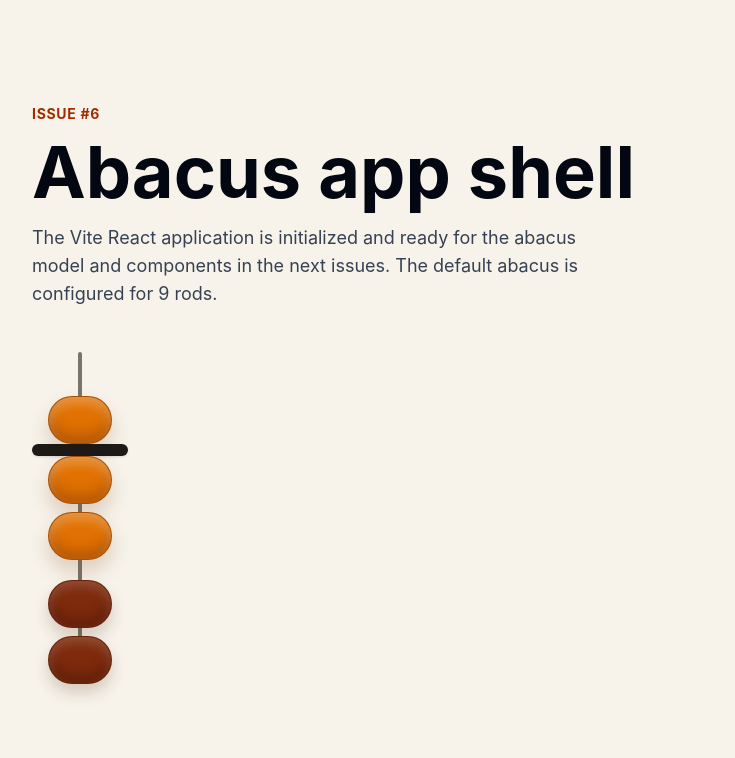
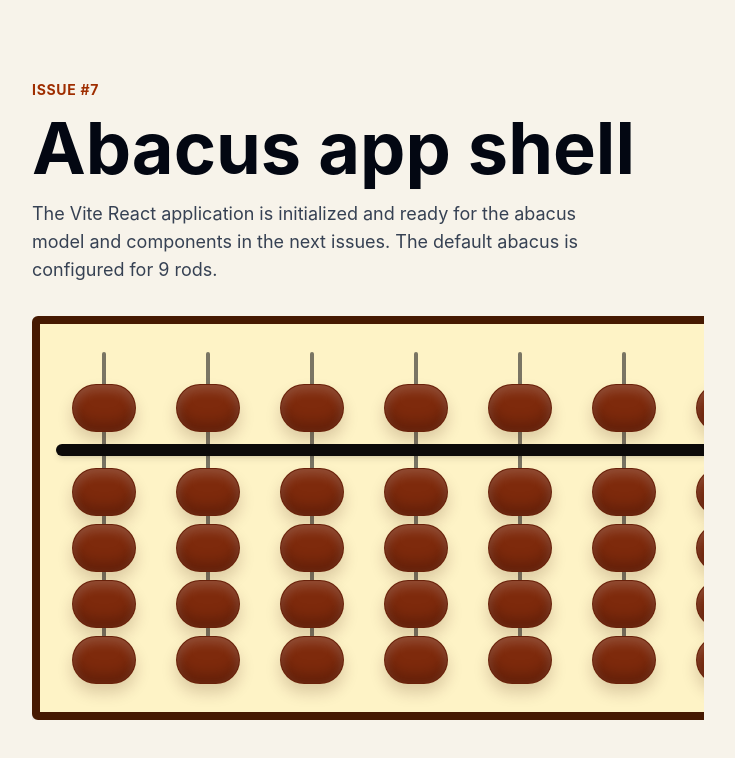
Before and after one commit to mtplayground/alex-1883-test-36, a React (Vite) app: page / in a window 1280 px wide. Shown: the top 758 px of the page, without its empty margins (272-1007 px from the left). Built offline with nearby package versions, Linux system fonts and the light colour scheme.

Commit message:
feat: `Abacus` frame component

```diff
--- a/src/App.tsx
+++ b/src/App.tsx
@@ -1,11 +1,5 @@
 import { APP_CONFIG } from './config';
-import { Rod } from './components/Rod';
-import type { RodState } from './models/abacus';
-
-const PREVIEW_ROD: RodState = {
-  heaven: true,
-  earth: [true, true, false, false],
-};
+import { Abacus } from './components/Abacus';
 
 function App() {
   return (
@@ -15,7 +9,7 @@
     >
       <section className="mx-auto w-full max-w-2xl">
         <p className="mb-3 text-sm font-bold tracking-wider text-orange-800 uppercase">
-          Issue #6
+          Issue #7
         </p>
         <h1
           id="app-title"
@@ -28,11 +22,8 @@
           model and components in the next issues. The default abacus is
           configured for {APP_CONFIG.rodCount} rods.
         </p>
-        <div
-          aria-label="Rod component preview"
-          className="mt-8 flex items-center"
-        >
-          <Rod label="Preview rod" rod={PREVIEW_ROD} />
+        <div aria-label="Abacus frame preview" className="mt-8 max-w-full">
+          <Abacus rodCount={APP_CONFIG.rodCount} />
         </div>
       </section>
     </main>
--- /dev/null
+++ b/src/components/Abacus.tsx
@@ -0,0 +1,50 @@
+import { Rod } from './Rod';
+import { EMPTY_ROD_STATE, type RodState } from '../models/abacus';
+
+type AbacusProps = Readonly<{
+  rodCount: number;
+  className?: string;
+  rods?: readonly RodState[];
+}>;
+
+function joinClasses(...classes: Array<string | undefined>) {
+  return classes.filter(Boolean).join(' ');
+}
+
+function buildFrameRods(rodCount: number, rods?: readonly RodState[]) {
+  const normalizedRodCount = Math.max(0, Math.trunc(rodCount));
+
+  return Array.from(
+    { length: normalizedRodCount },
+    (_, rodIndex) => rods?.[rodIndex] ?? EMPTY_ROD_STATE,
+  );
+}
+
+export function Abacus({ className, rodCount, rods }: AbacusProps) {
+  const frameRods = buildFrameRods(rodCount, rods);
+
+  return (
+    <section
+      aria-label={`${frameRods.length} rod abacus`}
+      className={joinClasses('w-full overflow-x-auto', className)}
+    >
+      <div className="inline-block rounded-md border-8 border-amber-950 bg-amber-100 p-4 shadow-2xl shadow-orange-950/20">
+        <div className="relative isolate grid auto-cols-[6rem] grid-flow-col gap-2">
+          <div
+            aria-hidden="true"
+            className="absolute top-[6.5rem] right-0 left-0 z-20 h-3 rounded-full bg-stone-950 shadow-md"
+          />
+          {frameRods.map((rod, rodIndex) => (
+            <Rod
+              className="z-10"
+              key={rodIndex}
+              rod={rod}
+              rodIndex={rodIndex}
+              showBar={false}
+            />
+          ))}
+        </div>
+      </div>
+    </section>
+  );
+}
--- a/src/components/Rod.tsx
+++ b/src/components/Rod.tsx
@@ -6,13 +6,20 @@
   className?: string;
   label?: string;
   rodIndex?: number;
+  showBar?: boolean;
 }>;
 
 function joinClasses(...classes: Array<string | undefined>) {
   return classes.filter(Boolean).join(' ');
 }
 
-export function Rod({ className, label, rod, rodIndex }: RodProps) {
+export function Rod({
+  className,
+  label,
+  rod,
+  rodIndex,
+  showBar = true,
+}: RodProps) {
   const rodLabel =
     label ?? (rodIndex === undefined ? 'Rod' : `Rod ${rodIndex + 1}`);
 
@@ -38,7 +45,10 @@
       </div>
       <div
         aria-hidden="true"
-        className="relative my-3 h-3 w-24 rounded-full bg-stone-900 shadow-sm"
+        className={joinClasses(
+          'relative my-3 h-3 w-24 rounded-full',
+          showBar ? 'bg-stone-900 shadow-sm' : 'bg-transparent',
+        )}
       />
       <div className="relative flex flex-col gap-2">
         {rod.earth.map((active, earthIndex) => (
```
